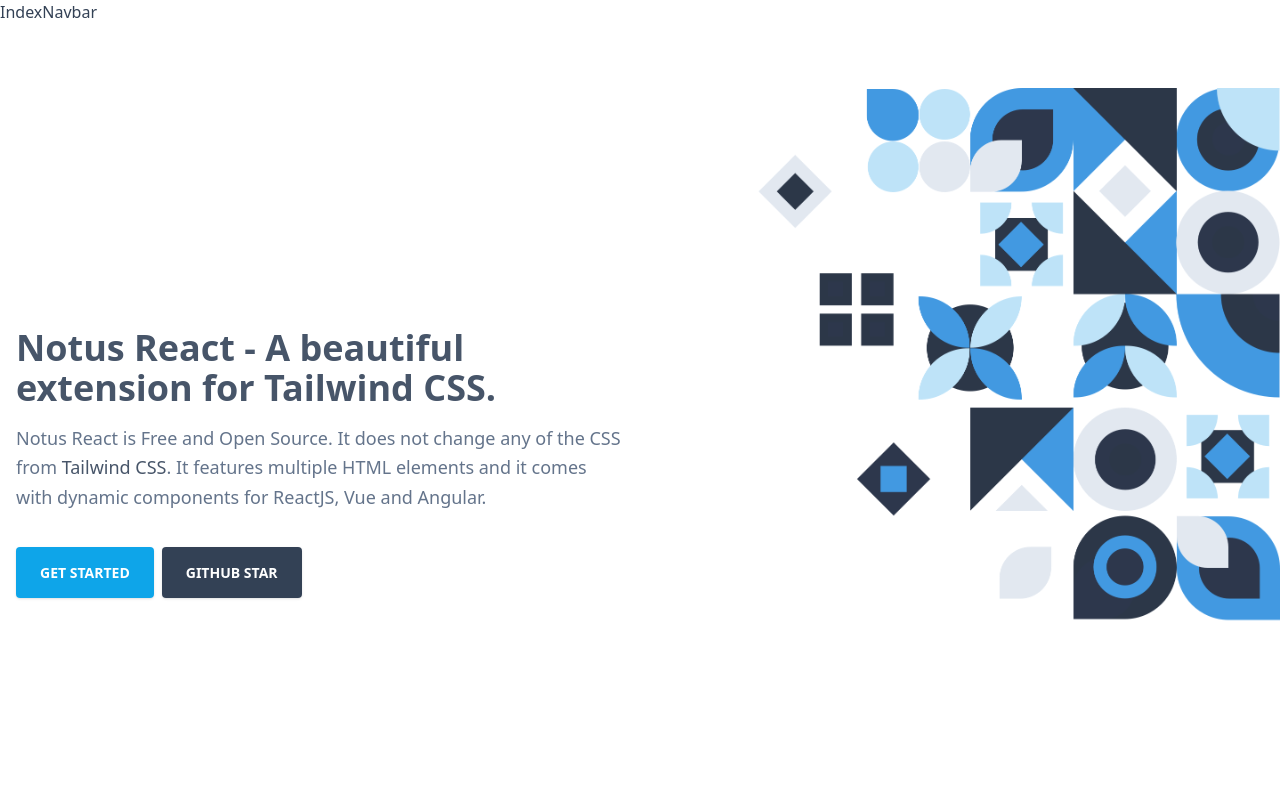
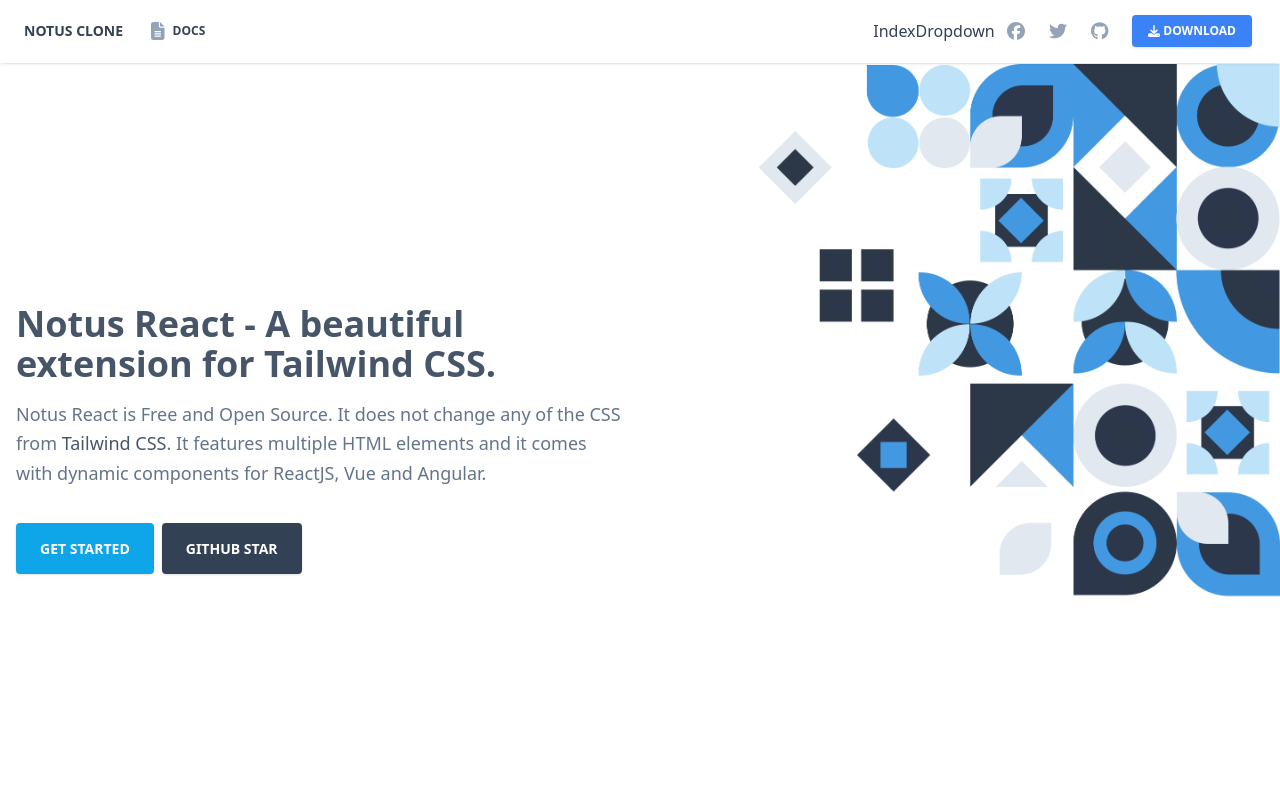
Before and after one commit to Unshack/notus, a React (Vite) app: page / in a window 1280 px wide. Shown: the top 800 px of the page. Built offline with nearby package versions, Linux system fonts and the light colour scheme.

Commit message:
index navbar UI

```diff
--- /dev/null
+++ b/src/components/Dropdowns/IndexDropdown.jsx
@@ -0,0 +1,8 @@
+
+const IndexDropdown = () => {
+  return (
+    <div>IndexDropdown</div>
+  )
+}
+
+export default IndexDropdown
--- a/src/components/Navbars/IndexNavbar.jsx
+++ b/src/components/Navbars/IndexNavbar.jsx
@@ -1,8 +1,128 @@
+import { Link } from "react-router-dom";
+import {
+  faBars,
+  faDownload,
+  faFileLines,
+} from "@fortawesome/free-solid-svg-icons";
+import { FontAwesomeIcon } from "@fortawesome/react-fontawesome";
+import { useState } from "react";
+import {
+  faFacebook,
+  faGithub,
+  faTwitter,
+} from "@fortawesome/free-brands-svg-icons";
+import IndexDropdown from "../Dropdowns/IndexDropdown";
 
 const IndexNavbar = () => {
+  const [navbarOpen, setNavbarOpen] = useState(false);
+
   return (
-    <div>IndexNavbar</div>
-  )
-}
+    <>
+      <nav className='top-0 fixed z-50 w-full flex flex-wrap items-center justify-between px-2 py-3 navbar-expand-lg bg-white shadow'>
+        <div className='container px-4 mx-auto flex flex-wrap items-center justify-between'>
+          <div className='w-full relative flex justify-between lg:w-auto lg:static lg:block lg:justify-start'>
+            <Link
+              to='/'
+              className='text-slate-700 text-sm font-bold leading-relaxed inline-block mr-4 py-2 whitespace-nowrap uppercase'
+            >
+              Notus Clone
+            </Link>
+            <button
+              className='cursor-pointer text-xl leading-none px-3 py-1 border border-solid border-transparent rounded bg-transparent block lg:hidden outline-none focus:outline-none'
+              type='button'
+              onClick={() => setNavbarOpen(!navbarOpen)}
+            >
+              <FontAwesomeIcon icon={faBars} />
+            </button>
+          </div>
+          <div
+            className={
+              "lg:flex flex-grow items-center bg-white lg:bg-opacity-0 lg:shadow-none" +
+              (navbarOpen ? " block" : " hidden")
+            }
+            id='example-navbar-warning'
+          >
+            <ul className='flex flex-col lg:flex-row list-none mr-auto'>
+              <li className='flex items-center'>
+                <a
+                  className='hover:text-slate-500 text-slate-700 px-3 py-4 lg:py-2 flex items-center text-xs uppercase font-bold'
+                  href='https://www.creative-tim.com/learning-lab/tailwind/react/overview/notus?ref=nr-auth-navbar'
+                >
+                  <FontAwesomeIcon
+                    className='text-slate-400 far fa-file-alt text-lg leading-lg mr-2'
+                    icon={faFileLines}
+                  />
+                  Docs
+                </a>
+              </li>
+            </ul>
+            <ul className='flex flex-col lg:flex-row list-none lg:ml-auto'>
+              <li className='flex items-center'>
+                <IndexDropdown />
+              </li>
+              <li className='flex items-center'>
+                <a
+                  className='hover:test-slate-500 text-slate-700 px-3 py-4 lg:py-2 flex items-center text-xs uppercase font-bold'
+                  href='https://www.facebook.com/sharer/sharer.php?u=https%3A%2F%2Fdemos.creative-tim.com%2Fnotus-react%2F%23%2F'
+                  target='_blank'
+                  rel='noreferrer'
+                >
+                  <FontAwesomeIcon
+                    icon={faFacebook}
+                    className='text-slate-400 fab fa-facebook text-lg leading-lg'
+                  />
+                  <span className='lg:hidden inline-block ml-2'>Share</span>
+                </a>
+              </li>
 
-export default IndexNavbar
+              <li className='flex items-center'>
+                <a
+                  className='hover:text-slate-500 text-slate-700 px-3 py-4 lg:py-2 flex items-center text-xs uppercase font-bold'
+                  href='https://twitter.com/intent/tweet?url=https%3A%2F%2Fdemos.creative-tim.com%2Fnotus-react%2F%23%2F&text=Start%20your%20development%20with%20a%20Free%20Tailwind%20CSS%20and%20React%20UI%20Kit%20and%20Admin.%20Let%20Notus%20React%20amaze%20you%20with%20its%20cool%20features%20and%20build%20tools%20and%20get%20your%20project%20to%20a%20whole%20new%20level.%20'
+                  target='_blank'
+                  rel='noreferrer'
+                >
+                  <FontAwesomeIcon
+                    icon={faTwitter}
+                    className='text-slate-400 fab fa-twitter text-lg leading-lg '
+                  />
+                  <span className='lg:hidden inline-block ml-2'>Tweet</span>
+                </a>
+              </li>
+
+              <li className='flex items-center'>
+                <a
+                  className='hover:text-slate-500  text-slate-700 px-3 py-4 lg:py-2 flex items-center text-xs uppercase font-bold'
+                  href='https://github.com/creativetimofficial/notus-react?ref=nr-auth-navbar'
+                  target='_blank'
+                  rel='noreferrer'
+                >
+                  <FontAwesomeIcon
+                    icon={faGithub}
+                    className='text-slate-400 fab fa-github text-lg leading-lg '
+                  />
+                  <span className='lg:hidden inline-block ml-2'>Star</span>
+                </a>
+              </li>
+
+              <li className='flex items-center'>
+                <button
+                  className='bg-blue-500 text-white active:bg-blue-600 text-xs font-bold uppercase px-4 py-2 rounded shadow hover:shadow-lg outline-none focus:outline-none lg:mr-1 lg:mb-0 ml-3 mb-3 ease-linear transition-all duration-150'
+                  type='button'
+                >
+                  <FontAwesomeIcon
+                    icon={faDownload}
+                    className='fas fa-arrow-alt-circle-down'
+                  />{" "}
+                  Download
+                </button>
+              </li>
+            </ul>
+          </div>
+        </div>
+      </nav>
+    </>
+  );
+};
+
+export default IndexNavbar;
--- a/src/main.jsx
+++ b/src/main.jsx
@@ -3,11 +3,16 @@
 import { createBrowserRouter, RouterProvider } from "react-router-dom";
 import "./index.css";
 import Index from "./views/Index.jsx";
+import Landing from "./views/Landing.jsx";
 
 const router = createBrowserRouter([
   {
     path: "/",
     element: <Index />,
+  },
+  {
+    path: "/landing",
+    element: <Landing />,
   },
 ]);
 
```
